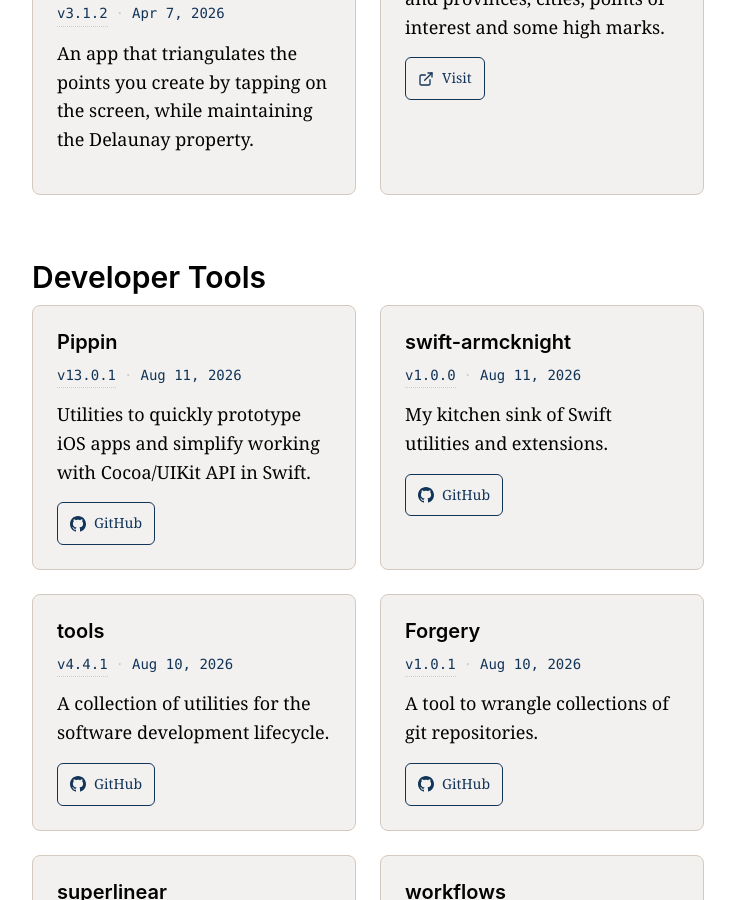
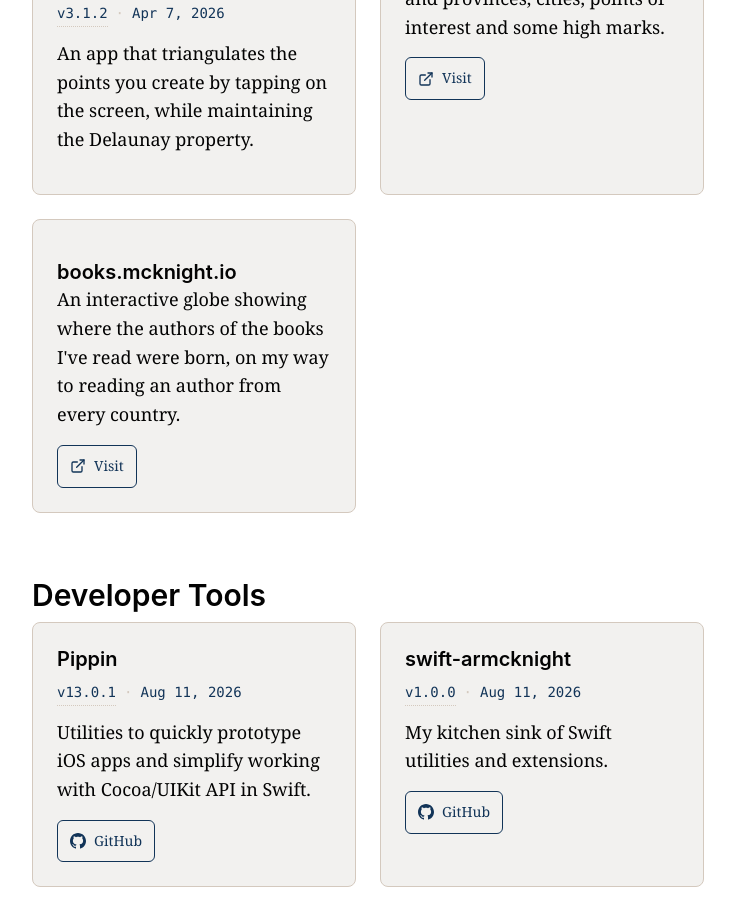
Before and after one commit to armcknight/mcknight.io, a Jekyll site: the page built from projects/index.html, in a window 1280 px wide and 900 px high, scrolled down 1079 px. Shown: the whole window, without its empty margins (272-1007 px from the left). Built offline with Jekyll 4.4.1, drawn with Linux system fonts in a browser that asks for light colours.

Commit message:
add books project and some minor fixups

```diff
--- a/_data/projects.yml
+++ b/_data/projects.yml
@@ -84,6 +84,11 @@ apps:
     website: "https://travel.mcknight.io"
     website-name: "Visit"
 
+  - name: "books.mcknight.io"
+    description: "An interactive globe showing where the authors of the books I've read were born, on my way to reading an author from every country."
+    website: "https://books.mcknight.io"
+    website-name: "Visit"
+
 coding-challenges:
   - name: Project Euler
     solutions: "https://github.com/armcknight/ProjectEuler"
```
Also changed, not shown: blog/_drafts/.#2025-11-11-my-agi-benchmark.md (deleted, +0 -1 lines), blog/_drafts/2025-11-11-my-agi-benchmark.md (+4 -4 lines), blog/_posts/2026-08-10-claude-workflow-pt.-2.md (+1 -1 lines).
